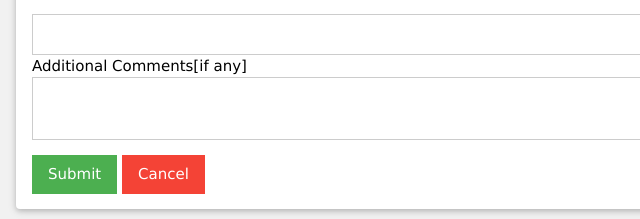
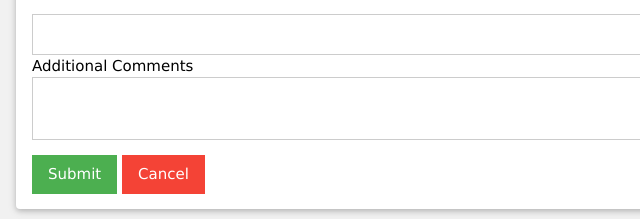
Before and after one commit to adityavaidya108/assignment2, a plain HTML site: page index.html in a window 1280 px wide. Shown: the part 939-1158 px from the top of the page, 0-640 px from the left. Drawn offline with nearby package versions, Linux system fonts and the light colour scheme.

Commit message:
Removed if any

```diff
--- a/index.html
+++ b/index.html
@@ -79,7 +79,7 @@
            title="Enter exactly 10 numbers from 1 to 100 separated by commas (e.g. 3,12,45,100,...)">
 
     <!-- Comments -->
-    <label>Additional Comments[if any]</label>
+    <label>Additional Comments</label>
     <textarea class="w3-input w3-border" name="comments"></textarea>
 
     <!-- Buttons -->
```
